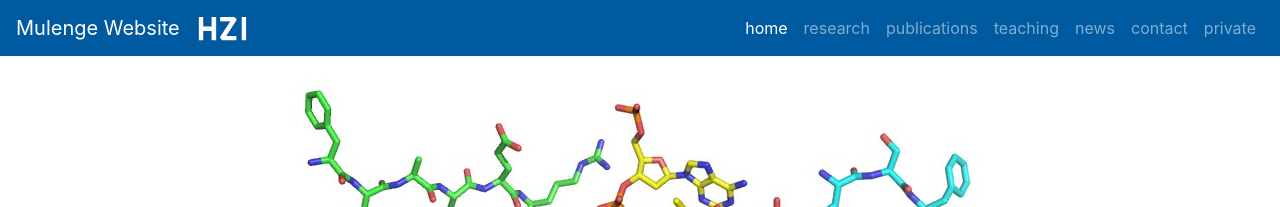
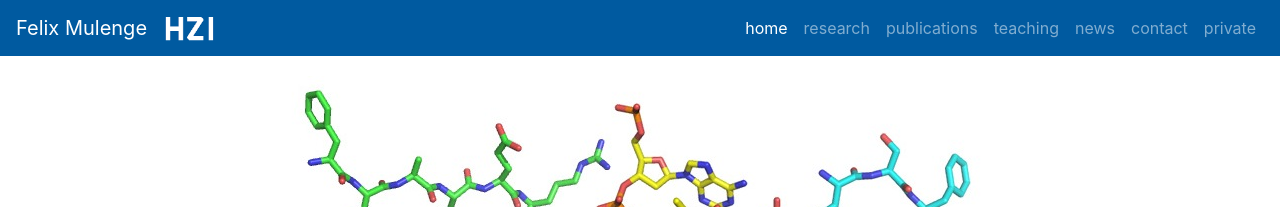
Before and after one commit to fmulenge/fmulenge.github.io, a Jekyll site: the page built from index.md, in a window 1280 px wide. Shown: the top 207 px of the page. Built offline with Jekyll 4.4.1, drawn with Linux system fonts in a browser that asks for light colours.

Commit message:
Update _config.yml

```diff
--- a/_config.yml
+++ b/_config.yml
@@ -1,5 +1,5 @@
-name: "Mulenge Website"
-description: "This is the official web page for the James Fraser Lab at UCSF."
+name: "Felix Mulenge"
+description: "This is the official web page for Felix Mulenge at HZI."
 
 url: "http://fmulenge.com"
 
```
